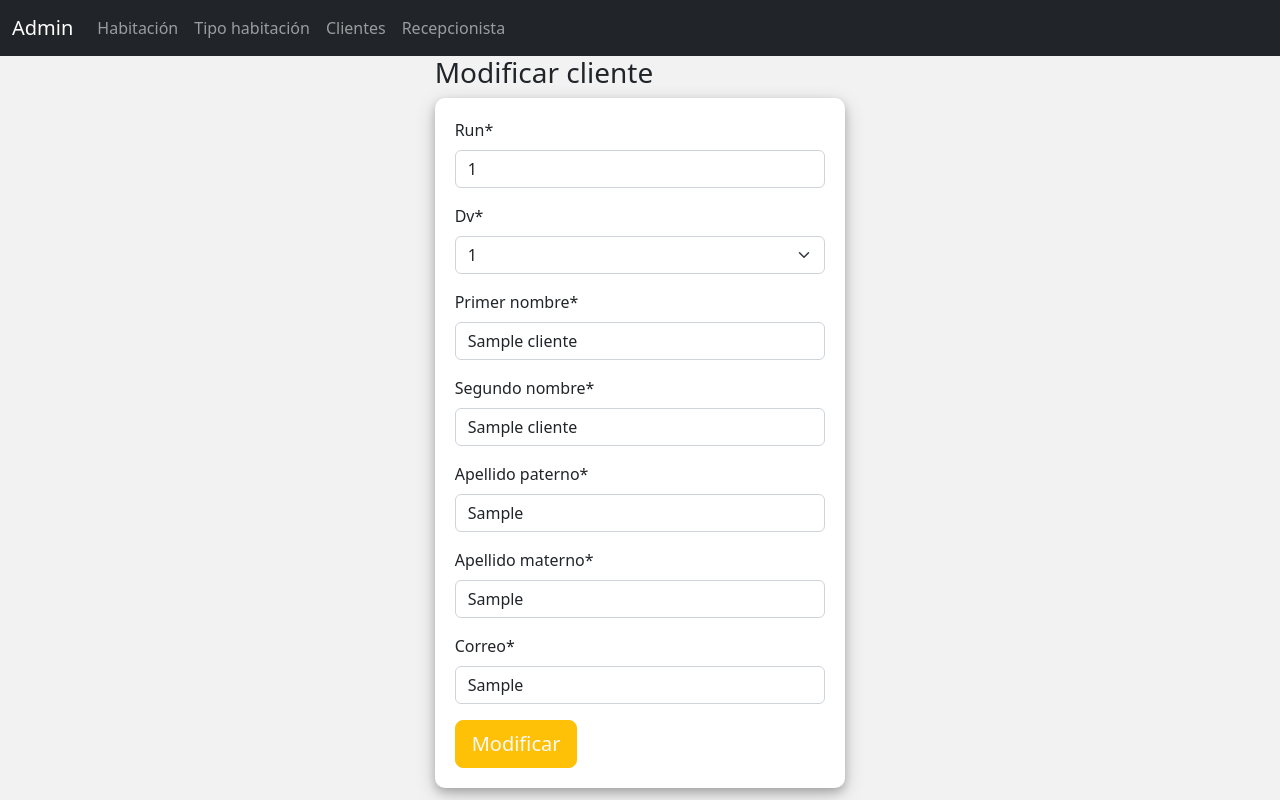
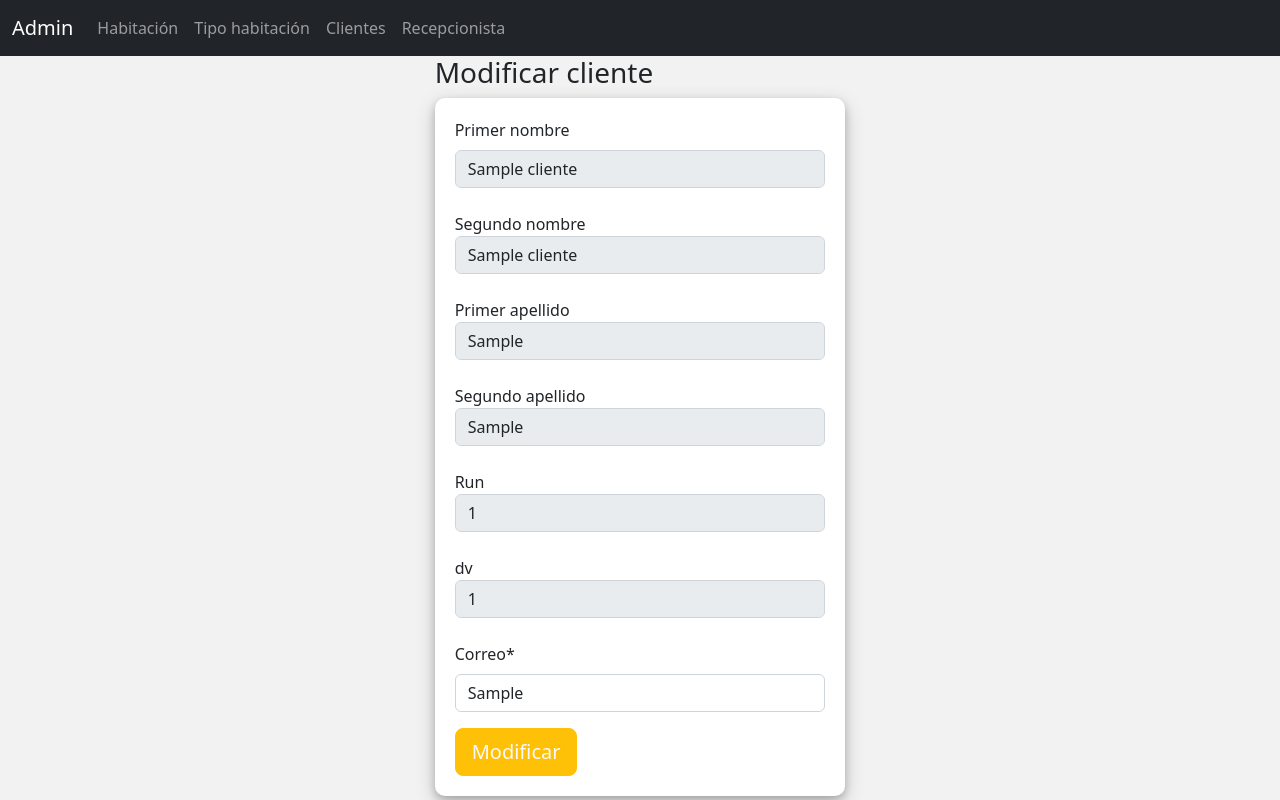
Before and after one commit to JuanZweifel/veranumIng, a Django app: page /modificar_perfil/1 in a window 1280 px wide. Run offline with Django 4.2, Linux system fonts and the light colour scheme; tables that the repository leaves empty hold one stand-in row (values such as "Sample post"); some libraries are stand-ins or nearby versions.

Commit message:
modificacion cliente arreglado

```diff
--- a/app/forms.py
+++ b/app/forms.py
@@ -44,7 +44,7 @@ class frmModifDatosCliente(forms.ModelForm):
 
     class Meta:
         model=Cliente
-        fields=["run","dv","primer_nombre","segundo_nombre","apellido_paterno","apellido_materno","correo"]
+        fields=["correo"]
 
 class frmRecepcionista(forms.ModelForm):
     class Meta:
--- a/app/models.py
+++ b/app/models.py
@@ -47,7 +47,7 @@ class Cliente(models.Model):
     segundo_nombre=models.CharField(max_length=30, null=False, validators=[validarletras])
     apellido_paterno=models.CharField(max_length=30, null=False, validators=[validarletras])
     apellido_materno=models.CharField(max_length=30, null=False, validators=[validarletras])
-    correo=models.EmailField(max_length=254)
+    correo=models.EmailField(max_length=254, unique=True)
 
 class Reserva(models.Model):
     id_reserva=models.AutoField(primary_key=True, null=False)
--- a/app/templates/app/modificar_cliente.html
+++ b/app/templates/app/modificar_cliente.html
@@ -11,6 +11,24 @@
         <h3>Modificar cliente</h3>
         <form action="" method="post" enctype="multipart/form-data">
             {% csrf_token %}
+            <label class="form-label" for="pnomnre">Primer nombre</label>
+            <input class="form-control" type="text" disabled name="pnombre" value="{{modificar.primer_nombre}}">
+            <br>
+            <label for="pnomnre">Segundo nombre</label>
+            <input class="form-control" type="text" disabled name="snombre" value="{{modificar.segundo_nombre}}">
+            <br>
+            <label for="pnomnre">Primer apellido</label>
+            <input class="form-control" type="text" disabled name="papellido" value="{{modificar.apellido_paterno}}">
+            <br>
+            <label for="pnomnre">Segundo apellido</label>
+            <input class="form-control" type="text" disabled name="sapellido" value="{{modificar.apellido_materno}}">
+            <br>
+            <label for="run">Run</label>
+            <input class="form-control" type="text" disabled name="run" value="{{modificar.run}}">
+            <br>
+            <label for="dv">dv</label>
+            <input class="form-control" type="text" disabled name="dv" value="{{modificar.dv}}">
+            <br>
             {{form | crispy }}
             <div>
                 <input type="submit" value="Modificar" class="btn btn-warning text-light btn-lg">
--- a/app/views.py
+++ b/app/views.py
@@ -35,7 +35,7 @@ def modificar_perfil(request,id):
 
         if form.is_valid():
             form.save()
-            return redirect(to="modificar")
+            return redirect(to="clientes")
 
     return render(request,"app/modificar_cliente.html",contexto)
 
```
